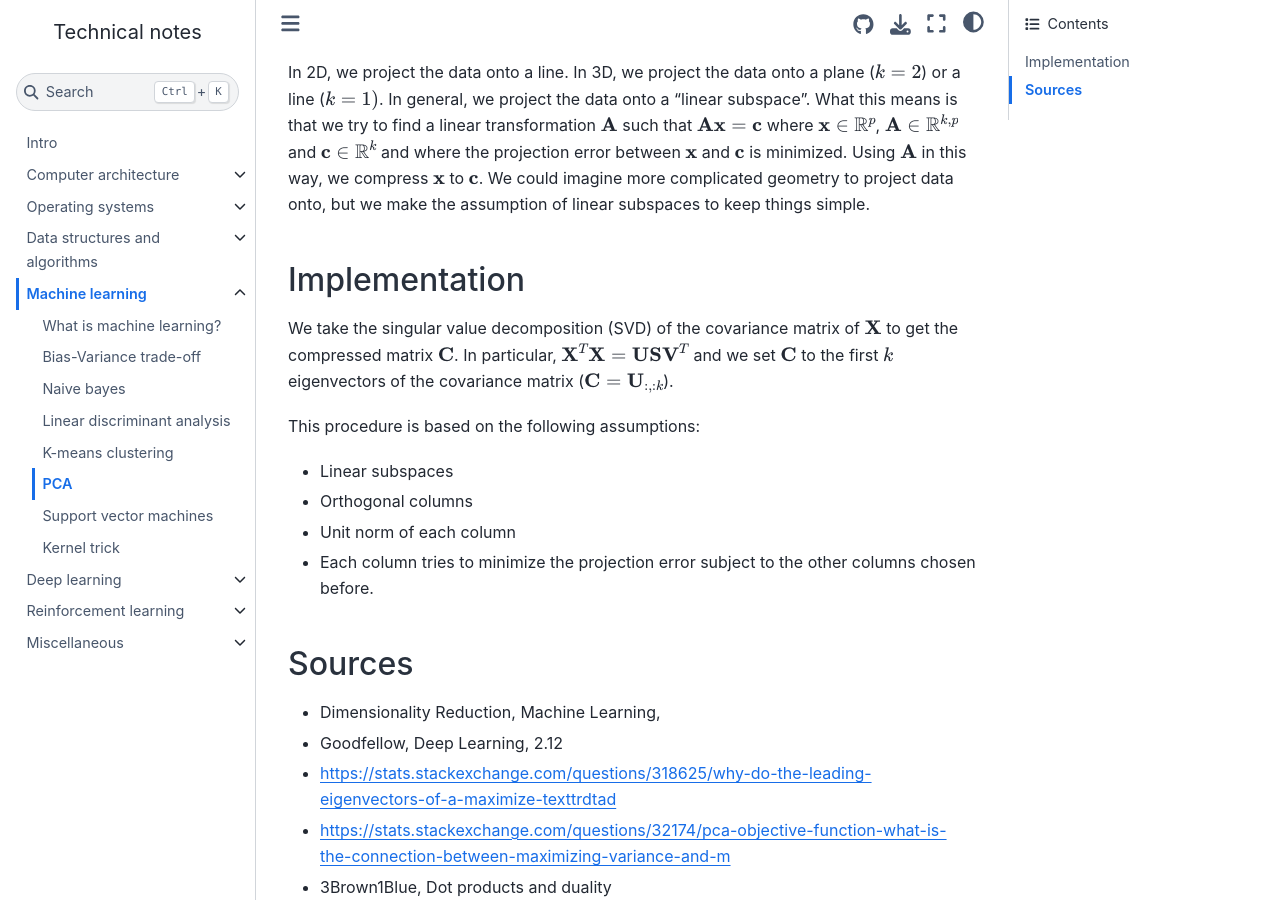
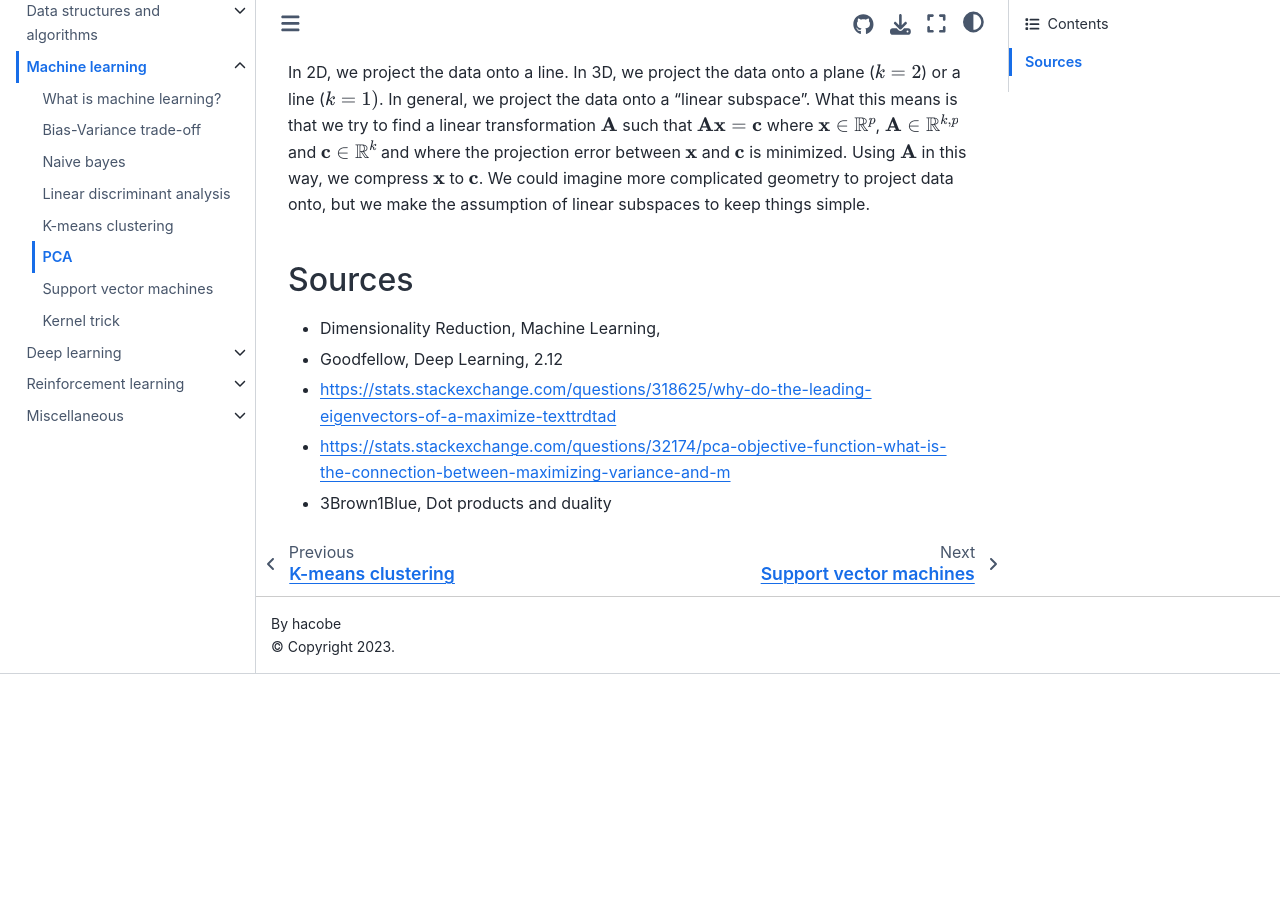
Before and after one commit to hacobe/notes, a Jupyter Book: the page built from pca.md, in a window 1280 px wide and 900 px high, scrolled down 682 px. Built offline with Jupyter Book 1.0.4 settings and Sphinx 7.4.7 and the Sphinx Book theme 1.1.4, drawn with Linux system fonts in a browser that asks for light colours; after the commit the page ends 1356 px from its top, so only the background shows below that.

Commit message:
Update PCA post

```diff
--- a/pca.md
+++ b/pca.md
@@ -12,17 +12,6 @@ Take $p = 2$ and $k = 1$. A natural way to compress points in a plane is to proj
 
 In 2D, we project the data onto a line. In 3D, we project the data onto a plane ($k = 2$) or a line ($k = 1)$. In general, we project the data onto a "linear subspace". What this means is that we try to find a linear transformation $\textbf{A}$ such that $\textbf{A} \textbf{x} = \textbf{c}$ where $\textbf{x} \in \mathbb{R}^p$, $\textbf{A} \in \mathbb{R}^{k,p}$ and $\textbf{c} \in \mathbb{R}^k$ and where the projection error between $\textbf{x}$ and $\textbf{c}$ is minimized. Using $\textbf{A}$ in this way, we compress $\textbf{x}$ to $\textbf{c}$. We could imagine more complicated geometry to project data onto, but we make the assumption of linear subspaces to keep things simple.
 
-## Implementation
-
-We take the singular value decomposition (SVD) of the covariance matrix of $\textbf{X}$ to get the compressed matrix $\textbf{C}$. In particular, $\textbf{X}^T \textbf{X} = \textbf{U} \textbf{S} \textbf{V}^T$ and we set $\textbf{C}$ to the first $k$ eigenvectors of the covariance matrix ($\textbf{C} = \textbf{U}_{:,:k}$).
-
-This procedure is based on the following assumptions:
-
-* Linear subspaces
-* Orthogonal columns
-* Unit norm of each column
-* Each column tries to minimize the projection error subject to the other columns chosen before.
-
 ## Sources
 
 * Dimensionality Reduction, Machine Learning,
```
